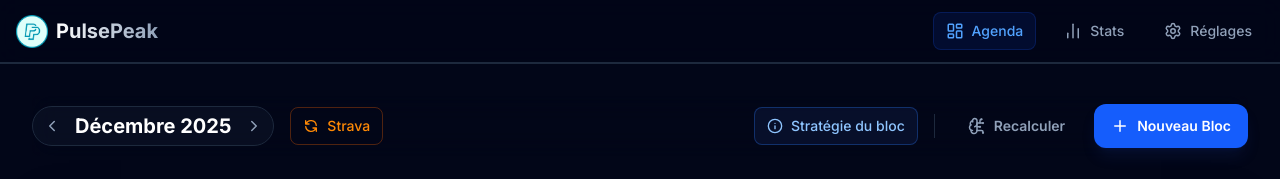
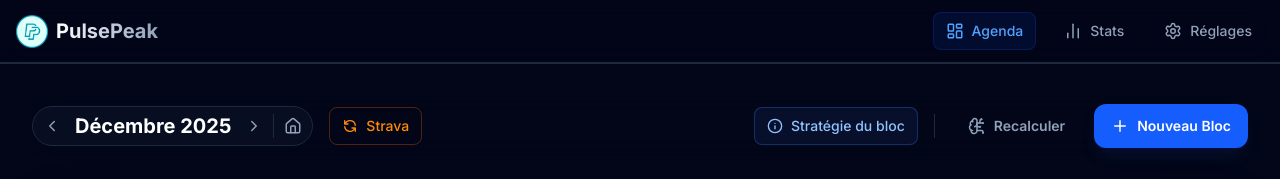
Before and after one commit to jpthibault20/pulsepeak2, a Next.js app: page / in a window 1280 px wide. Shown: the top 179 px of the page. Built offline with nearby package versions, Linux system fonts and the light colour scheme; no server answers.

Commit message:
[FIX] CalendarView.tsx WeekSummaryCell.tsx
fix minor bug

```diff
--- a/src/components/features/calendar/CalendarView.tsx
+++ b/src/components/features/calendar/CalendarView.tsx
@@ -1,7 +1,7 @@
 'use client';
 
 import React, { useState } from 'react';
-import { ChevronLeft, ChevronRight, Plus, BrainCircuit, Info, X, Target } from 'lucide-react';
+import { ChevronLeft, ChevronRight, Plus, BrainCircuit, Info, X, Target, Home } from 'lucide-react';
 import type { Workout, Schedule } from '@/lib/data/type';
 import { Button } from '@/components/ui/Button';
 import { ManualWorkoutModal } from '../workout/ManualWorkoutModal';
@@ -64,6 +64,7 @@ export function CalendarView({
     };
 
     const handlePrevMonth = () => setSelectedDate(new Date(year, month - 1));
+    const handleActualMonth = () => setSelectedDate(new Date(new Date().getFullYear(), new Date().getMonth()));
     const handleNextMonth = () => setSelectedDate(new Date(year, month + 1));
 
     return (
@@ -89,6 +90,13 @@ export function CalendarView({
                                 className="p-1.5 hover:bg-slate-700 rounded-full text-slate-400 transition-colors"
                             >
                                 <ChevronRight size={18} />
+                            </button>
+                            <div className="h-6 w-px bg-slate-800 mx-1" />
+                            <button
+                                onClick={handleActualMonth}
+                                className="p-1.5 hover:bg-slate-700 rounded-full text-slate-400 transition-colors"
+                            >
+                                <Home size={18} />
                             </button>
                         </div>
 
--- a/src/components/features/calendar/WeekSummaryCell.tsx
+++ b/src/components/features/calendar/WeekSummaryCell.tsx
@@ -31,9 +31,14 @@ export function WeekSummaryCell({ stats }: WeekSummaryCellProps) {
         return `${hours}h${minutes.toString().padStart(2, '0')}`;
     };
 
-    const durationPercentage = 100 / stats.plannedDuration > 0
-        ? Math.min((stats.actualDuration / stats.plannedDuration) * 100, 100)
-        : 0;
+    const durationPercentage = stats.plannedDuration === 0
+        // CAS 1 : Rien n'était prévu (0 min)
+        ? (stats.actualDuration > 0 ? 100 : 0)
+        // CAS 2 : Calcul normal avec ton plafond à 100
+        : Math.min((stats.actualDuration / stats.plannedDuration) * 100, 100);
+
+
+
 
     return (
         <div className="relative h-full w-full">
```
Lines whose indentation alone changed are shown as unchanged.
